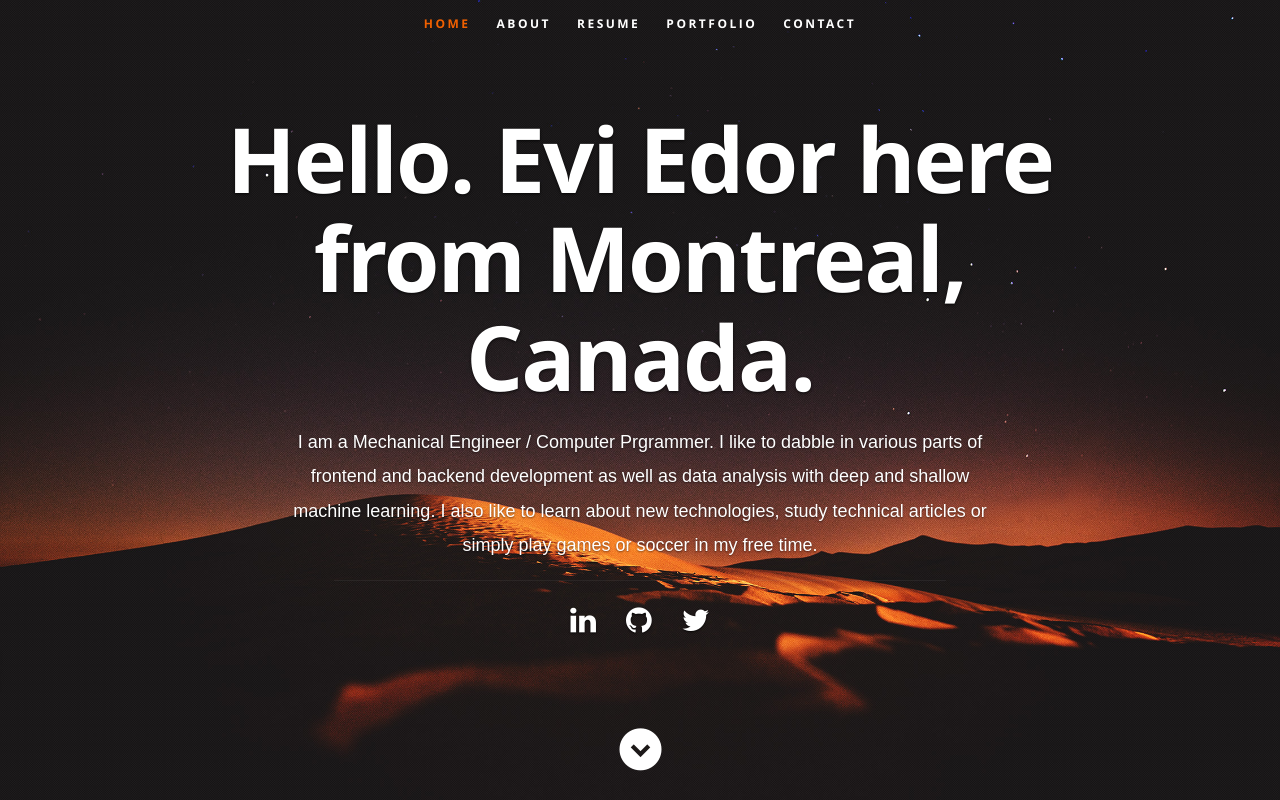
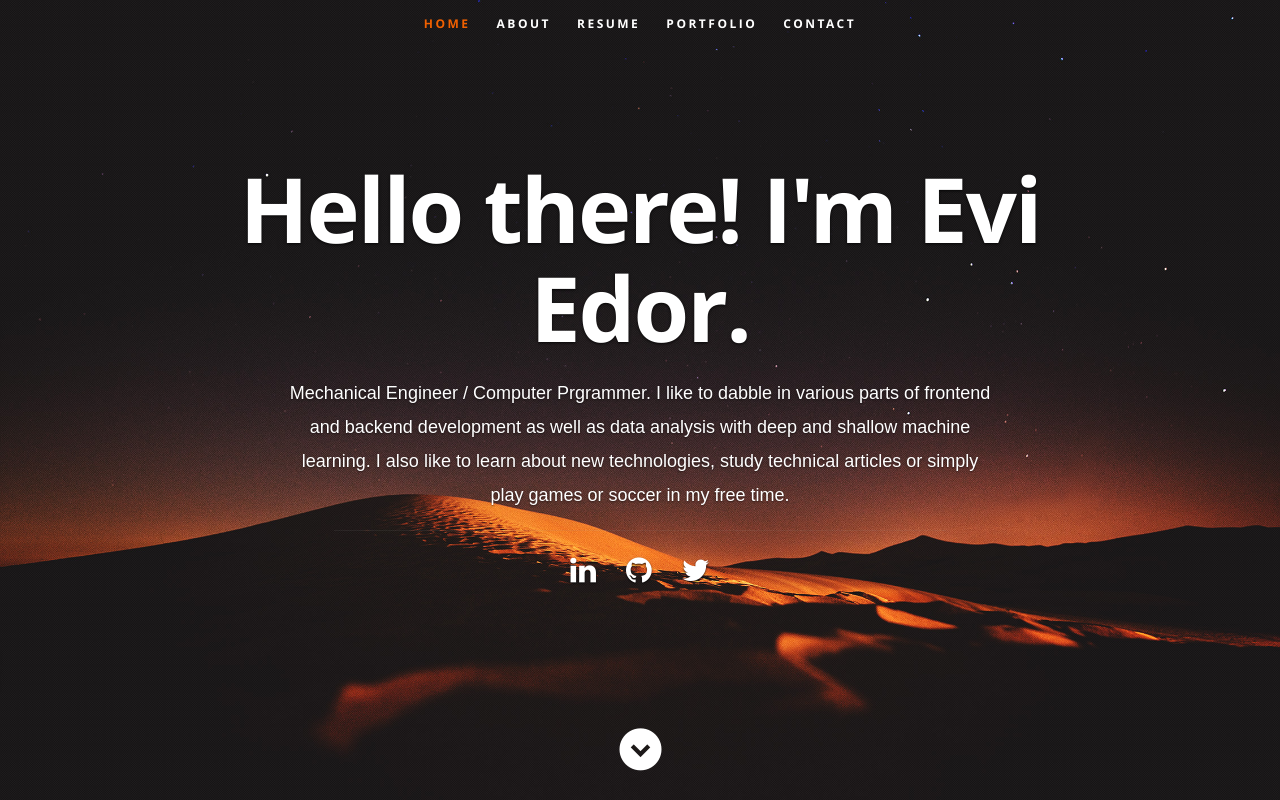
Before and after one commit to evixedor/eportfolio, a React (Create React App) app: page / in a window 1280 px wide. Shown: the top 800 px of the page. Built offline with nearby package versions, Linux system fonts and the light colour scheme.

Commit message:
updating eportfolio with new profile pic

```diff
--- a/public/css/layout.css
+++ b/public/css/layout.css
@@ -388,6 +388,11 @@ ul#nav li.current a { color: #F06000; }
    width: 45%;
    -moz-animation: fea 2s ease;
    -webkit-animation: fea 2s ease;
+}
+.matlab {
+   width: 50%;
+   -moz-animation: matlab 2s ease;
+   -webkit-animation: matlab 2s ease;
 }
 
 
--- a/src/components/Header.js
+++ b/src/components/Header.js
@@ -44,10 +44,10 @@ export default class Header extends Component {
 					<div className="row banner">
 						<div className="banner-text">
 							<h1 className="responsive-headline">
-								Hello. {resumeData.name} here from {resumeData.address}.
+								Hello there! I'm {resumeData.name}.
 							</h1>
 							<h3 style={{ color: "#fff", fontFamily: "sans-serif " }}>
-								I am a {resumeData.role}.{resumeData.roleDescription}
+								{resumeData.role}.{resumeData.roleDescription}
 							</h3>
 							<hr />
 							<ul className="social">
```
Also changed, not shown: public/images/profilepic.jpg.
